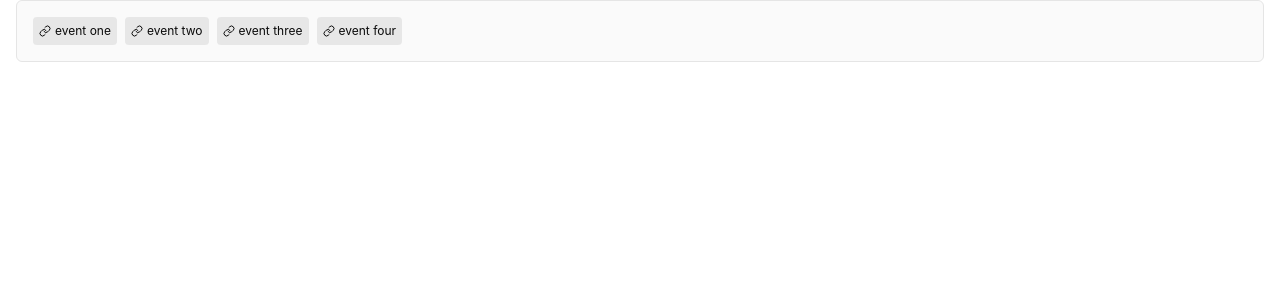
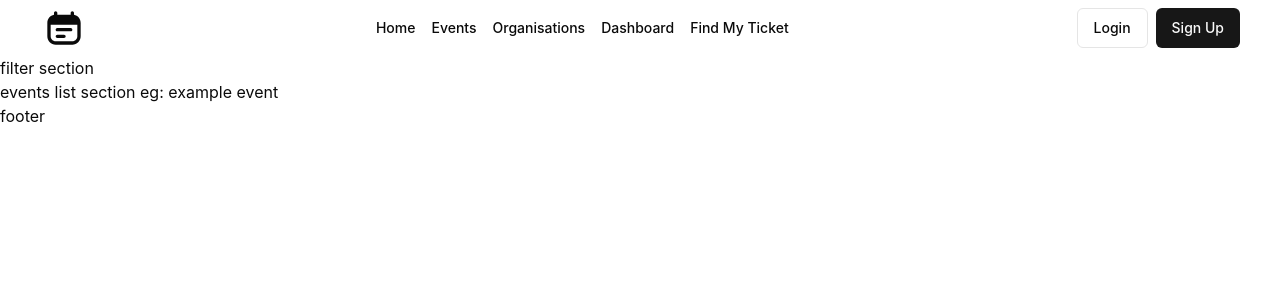
Before and after one commit to delmac-dev/event-management-app, a Next.js app: page /events in a window 1280 px wide. Shown: the top 300 px of the page. Built offline with nearby package versions, Linux system fonts and the light colour scheme.

Commit message:
made edit to events page

```diff
--- a/app/(public)/events/[slug]/join/page.tsx
+++ b/app/(public)/events/[slug]/join/page.tsx
@@ -1,9 +1,11 @@
+import { QueryProps } from "@/lib/types";
 
-export default async function EventJoin() {
+export default async function EventJoin({ params }: QueryProps) {
+    const slug = params.slug;
 
     return (
-        <div className="">
-            join event page
-        </div>
+        <main className="w-full min-h-screen flex_center">
+            join {slug} event page
+        </main>
     );
 }
--- a/app/(public)/events/[slug]/page.tsx
+++ b/app/(public)/events/[slug]/page.tsx
@@ -1,18 +1,16 @@
-import { LinksProp, StarterLink } from "@/components/starter";
 import { _joinEvent } from "@/lib/routes";
 import { QueryProps } from "@/lib/types";
-
-const data:LinksProp[] = [
-  {name: "join an event", link: _joinEvent("project-one")},
-]
+import Header from "../../(components)/header";
+import Link from "next/link";
 
 export default async function Event({ params }: QueryProps) {
   const slug = params.slug;
 
   return (
     <>
-      <StarterLink links={data} isPrimary />
-      {slug} page
+      <Header />
+      <section>{slug} details eg: <Link href={_joinEvent("example-event")} className="hover:underline">join the event</Link></section>
+      <footer>footer section</footer>
     </>
   );
 }
--- a/app/(public)/events/page.tsx
+++ b/app/(public)/events/page.tsx
@@ -1,16 +1,14 @@
-import { LinksProp, StarterLink } from "@/components/starter";
+import Link from "next/link";
+import Header from "../(components)/header";
 import { _event } from "@/lib/routes";
 
-const data:LinksProp[] = [
-  {name: "event one", link: _event("event-one")},
-  {name: "event two", link: _event("event-two")},
-  {name: "event three", link: _event("event-three")},
-  {name: "event four", link: _event("event-four")},
-]
-
 export default async function Events() {
-
   return (
-    <StarterLink links={data} isPrimary />
+    <>
+      <Header />
+      <section>filter section</section>
+      <section>events list section eg: <Link href={_event("example-event")} className="hover:underline">example event</Link></section>
+      <footer>footer</footer>
+    </>
   );
 }
--- a/app/auth/join/page.tsx
+++ b/app/auth/join/page.tsx
@@ -1,6 +1,13 @@
 import OAuthProviders from "@/components/auth/oauth-buttons";
 import { _login } from "@/lib/routes";
+import { Metadata } from "next";
 import Link from "next/link";
+
+export const metadata:Metadata = {
+  title: "CampEvents - Join",
+  description: "Join campus events for free",
+  keywords: ["CampusEvents", "SignUp to CampusEvents", "Join CampusEvents"]
+};
 
 export default function Join(){
   return (
--- a/app/auth/login/page.tsx
+++ b/app/auth/login/page.tsx
@@ -1,9 +1,15 @@
 import OAuthProviders from "@/components/auth/oauth-buttons";
 import { _join } from "@/lib/routes";
+import { Metadata } from "next";
 import Link from "next/link";
 
+export const metadata:Metadata = {
+  title: "CampEvents - Login",
+  description: "Login into CampusEvents now",
+  keywords: ["CampusEvents", "Login to CampusEvents"]
+};
+
 export default function Login() {
-
   return (
     <div className="flex flex-col w-full max-w-xs mx-2 p-2 gap-5">
       <h1 className="font-bold text-2xl text-center">Welcome Back</h1>
```
